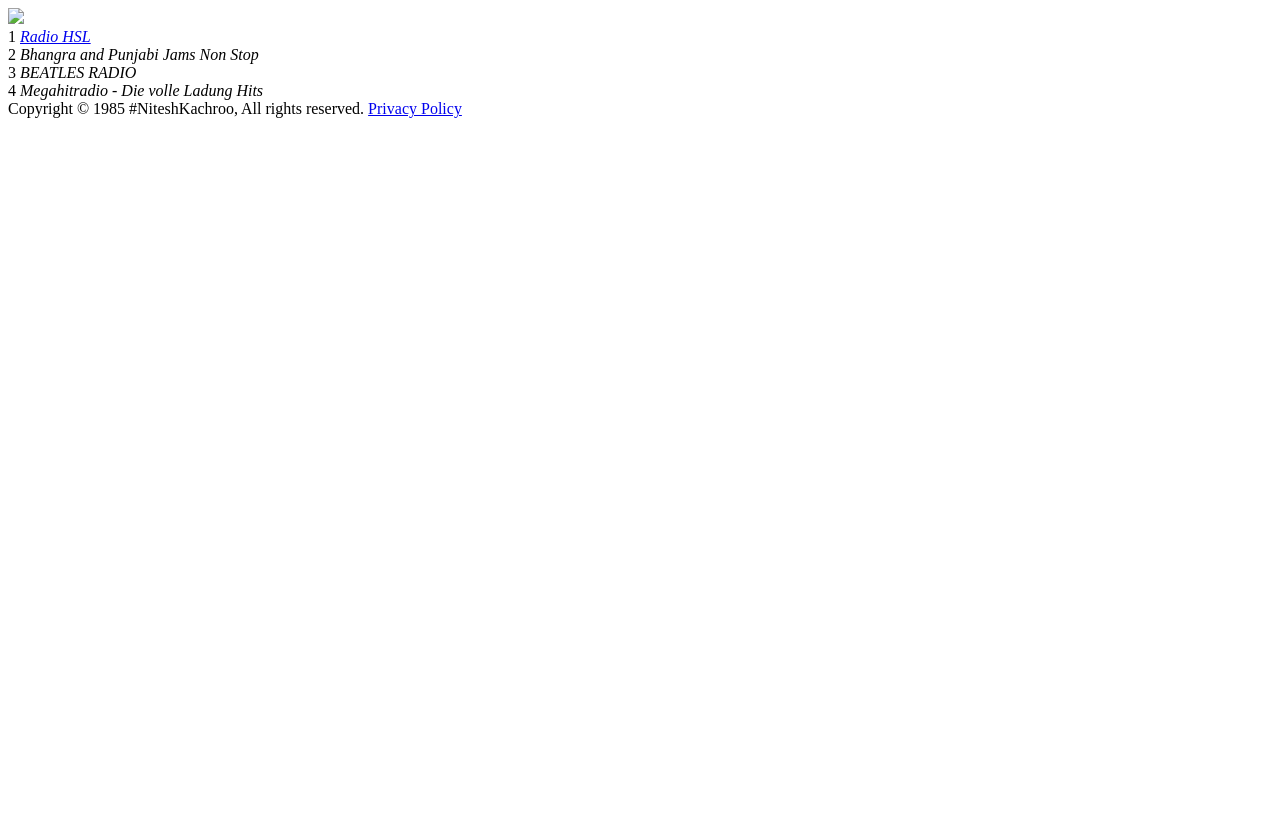
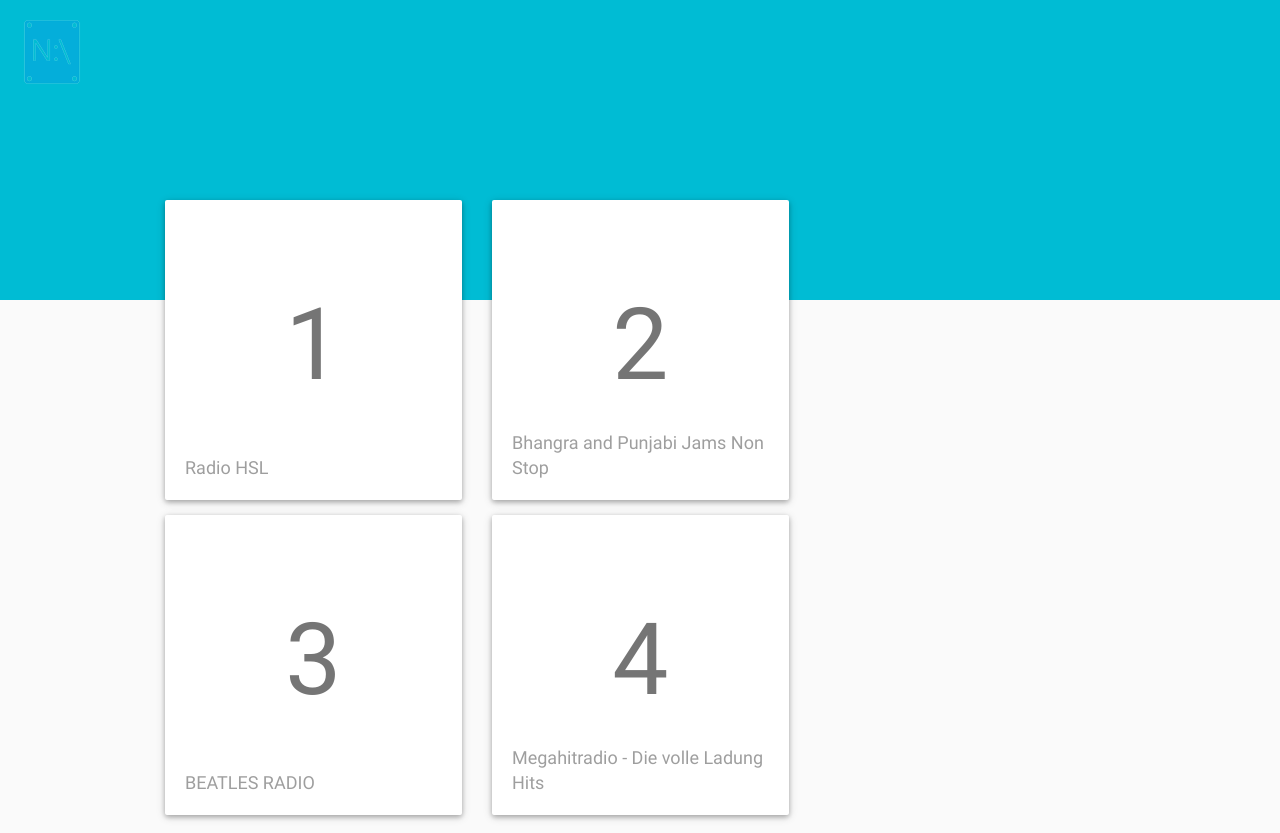
Before and after one commit to nickpricks/tp-nw-play, a plain HTML site: page online.html in a window 1280 px wide. Shown: the top 833 px of the page. Before the commit the page ends 800 px from the top, so only its background shows below. Drawn offline with Linux system fonts and the light colour scheme; the site is published under a folder, as on GitHub Pages, so addresses that start at the root find nothing.

Commit message:
:smiley: finally

```diff
--- a/online.html
+++ b/online.html
@@ -8,10 +8,10 @@
     <meta http-equiv="X-UA-Compatible" content="IE=edge">
     <meta name="theme-color" content="#00BCD4">
     <meta name="viewport" content="width=device-width">
-    <link href="/src/n.png" rel="icon" type="image/x-icon">
-    <link href='/src/css/bootstrap.min.css' rel='stylesheet' type='text/css'>
-    <link href='/src/css/goofonts.css' rel='stylesheet' type='text/css'>
-    <link href="/src/css/kast.css" rel="stylesheet" type="text/css">
+    <link href="src/n.png" rel="icon" type="image/x-icon">
+    <link href='src/css/bootstrap.min.css' rel='stylesheet' type='text/css'>
+    <link href='src/css/goofonts.css' rel='stylesheet' type='text/css'>
+    <link href="src/css/kast.css" rel="stylesheet" type="text/css">
     <title>Nick Walter Presents SHOUTcast HTML5 Radio Player</title>
 
 </head>
@@ -19,7 +19,7 @@
 <body>
 
 <header>
-    <img id="img-logo" src="/src/n.png">
+    <img id="img-logo" src="src/n.png">
 </header>
 <div id="content">
     <div class="row clearfix">
@@ -56,8 +56,8 @@
 
 </div>
 
-<script src="/src/js/jquery.min.js"></script>
-<script src="/src/js/kast.js"></script>
+<script src="src/js/jquery.min.js"></script>
+<script src="src/js/kast.js"></script>
 
 <footer>
     <div class="container">
```
